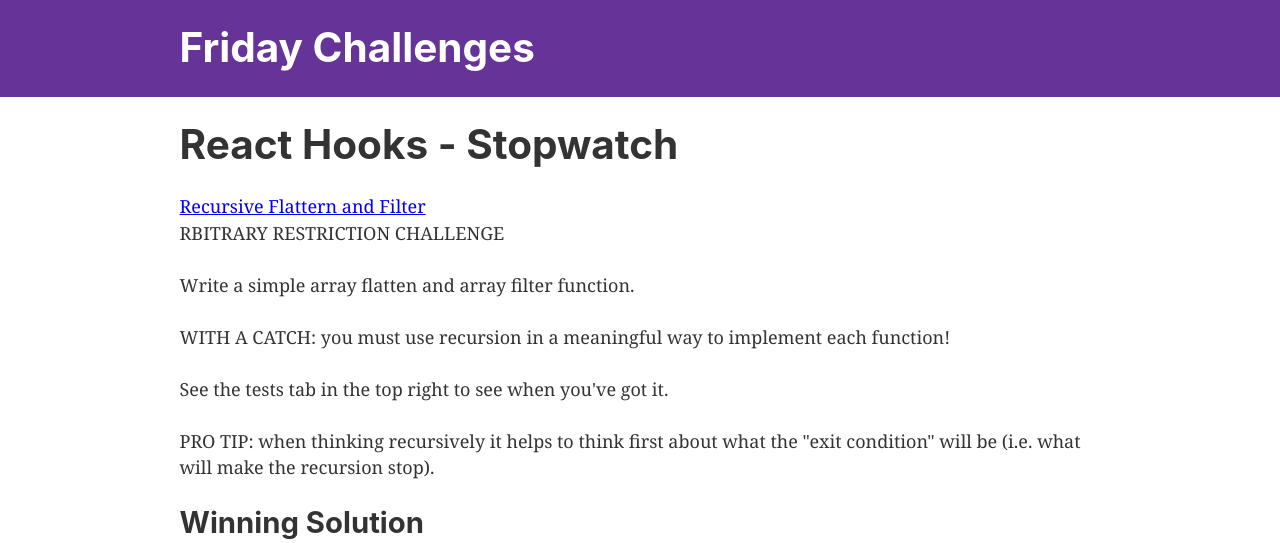
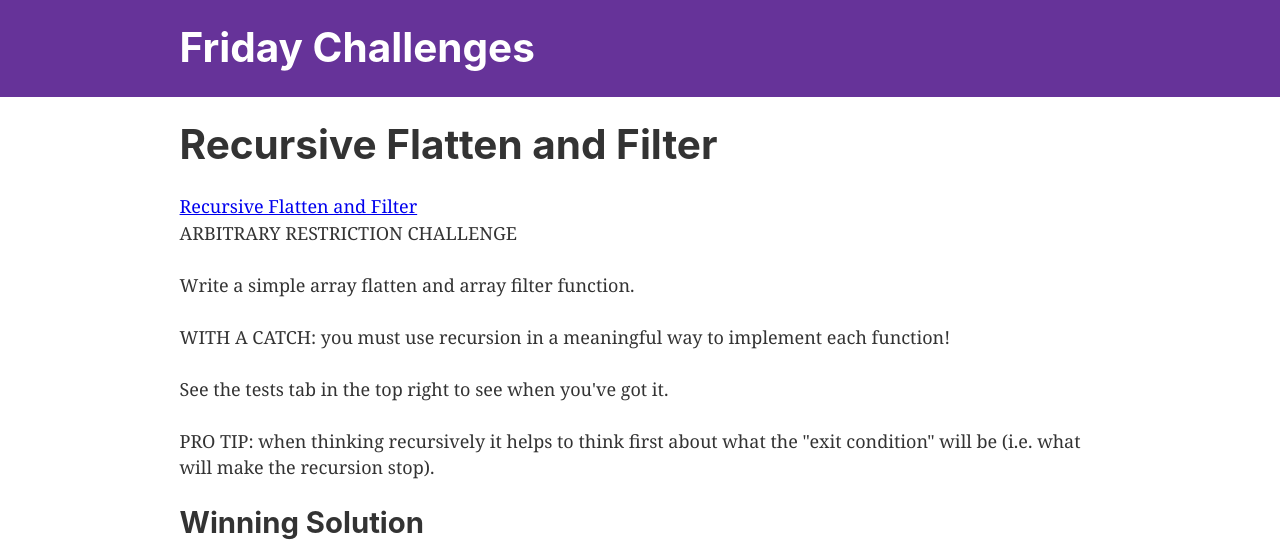
Before and after one commit to danieluhl/friday-challenge, a Gatsby site: page /challenges/2018-11-19/ in a window 1280 px wide. Shown: the top 543 px of the page. Built offline with nearby package versions, Linux system fonts and the light colour scheme; Gatsby itself is replaced by a stand-in of ours.

Commit message:
fixes title and spelling mistake

```diff
--- a/src/challenges/2018-11-19.md
+++ b/src/challenges/2018-11-19.md
@@ -1,15 +1,15 @@
 ---
-title: "React Hooks - Stopwatch"
+title: "Recursive Flatten and Filter"
 date: "2018-11-19"
 challenger: duhl
 ---
 
 <a href="https://codesandbox.io/s/5xp91knp4p" target="_blank">
-  Recursive Flattern and Filter
+  Recursive Flatten and Filter
 </a>
 
 
-RBITRARY RESTRICTION CHALLENGE
+ARBITRARY RESTRICTION CHALLENGE
 
 Write a simple array flatten and array filter function.
 
```
